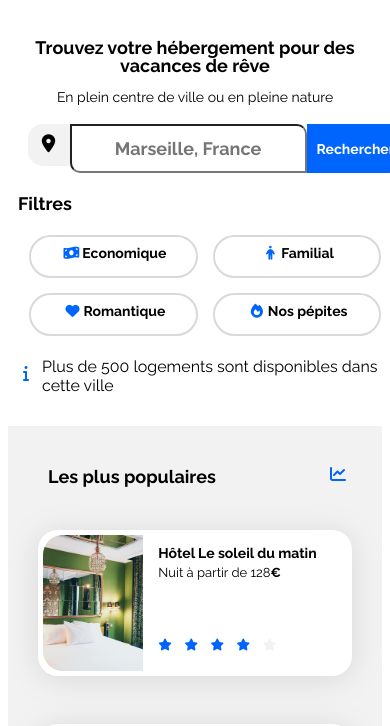
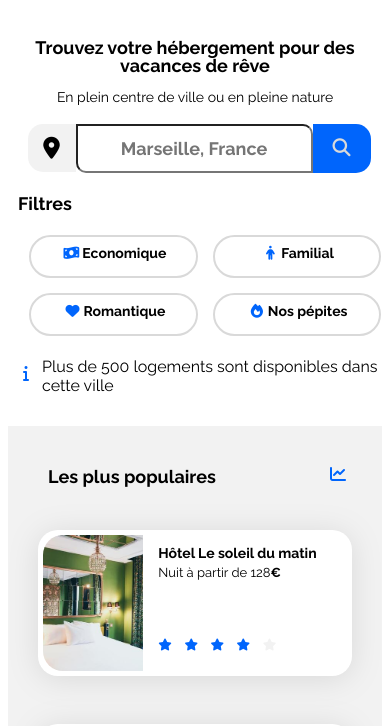
Before and after one commit to LeonorahS/booki, a plain HTML site: page index.html in a window 390 px wide. Shown: the part 109-835 px from the top of the page. Drawn offline with Linux system fonts and the light colour scheme.

Commit message:
mobile 2

```diff
--- a/css/style.css
+++ b/css/style.css
@@ -152,11 +152,12 @@ text-align: center;
 
 
 i.fa-solid.fa-location-dot {
-    font-size: 18px;
+    font-size: 22px;
     color: #000000;
     border-radius: 15px 0 0 15px;
     background-color: #F2F2F2;
-    padding: 10px;
+    padding: 13px;
+    height: auto;
 }
 .filtres button{
   width: 173px;
@@ -593,7 +594,7 @@ margin: 0%;
 }
 
 
-/*
+/*test avec text deco
 .ulnav li{
     text-align: center;
     list-style: none;
@@ -633,6 +634,7 @@ margin: 0%;
     text-align: center;
     unicode-bidi: plaintext;
     margin-top: 15px;
+    border: 0px;
 }
 
 .filtres button{
@@ -666,6 +668,31 @@ margin: 0%;
     border-radius: 0;
     padding: 0 15px;
   }
+  #rechercher{
+display: none;
+border-radius: 0 15px 15px 0;
+background-color: #0065FC;
+border: 1px;
+color: white;
+padding: 10px;
+font-weight: bolder;
+align-content: center;
+cursor: pointer;
+}
+#rechercher-icone{
+    display: inline-block;
+    padding: 0 18px;
+    height: 49px;
+    border-radius:0px 15px 15px 0px;
+    font-size: 14px;
+}
+.glass{
+  background-color: #0065FC;
+    color: #D9D9D9;
+    border: none;
+    font-size: 18px;
+    cursor: pointer;
+}
 
 
   #rechercher-text{
--- a/index.html
+++ b/index.html
@@ -37,7 +37,7 @@
                 <button id="rechercher" type="submit">Rechercher</button>
                 <!--button icône visible en mobile uniquement-->
                 <button id="rechercher-icone" class="button-icon" type="submit" aria-label="Rechercher" >
-                    <i class="fa-solid fa-magnifying-glass"></i>
+                    <i class="fa-solid fa-magnifying-glass glass"></i>
                 </button>
 
 
```
